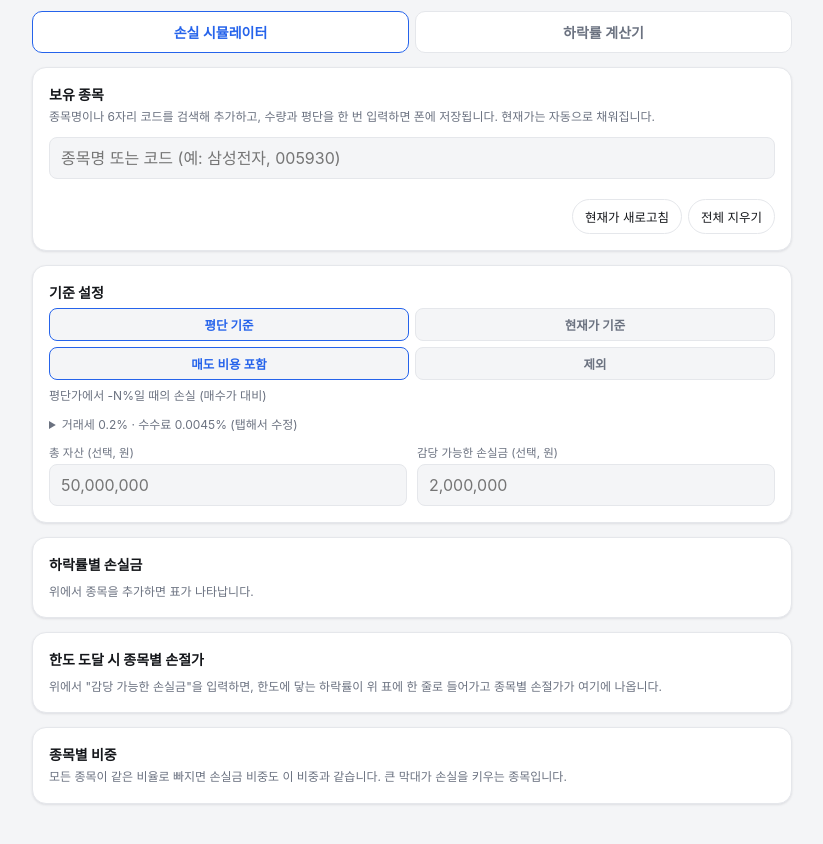
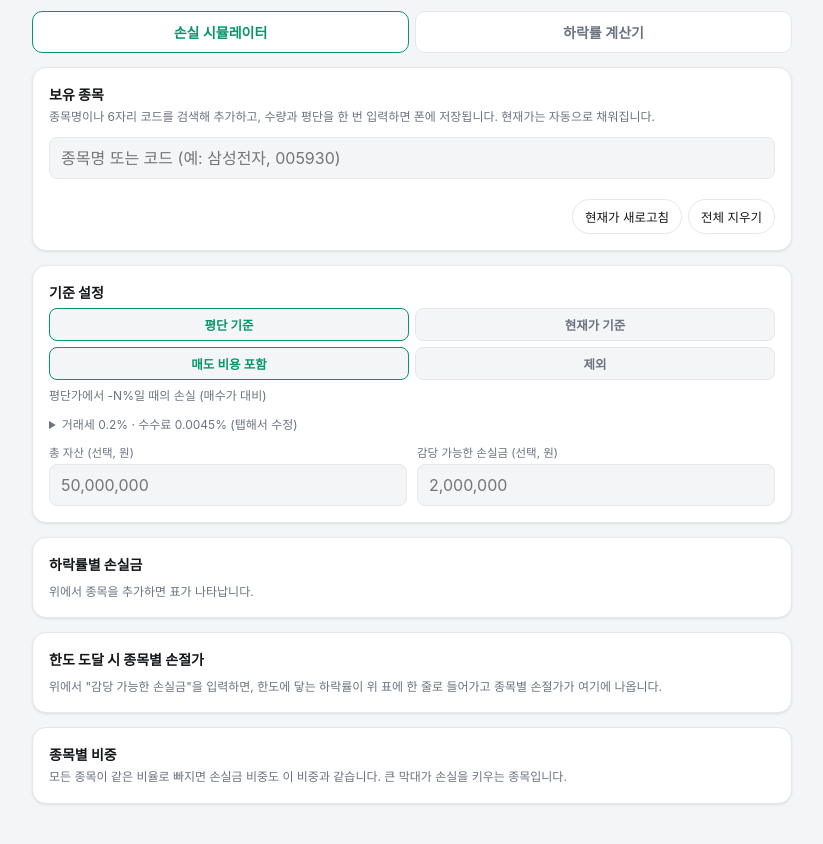
Before and after one commit to seanyang83/market-dashboard, a plain HTML site: page risk.html in a window 1280 px wide. Shown: the part 54-898 px from the top of the page, without its empty margins (228-1051 px from the left). Drawn offline with Linux system fonts and the light colour scheme.

Commit message:
/risk: 색 분위기 변경(손실 슬레이트, 포인트 에메랄드, 안전 구간 초록, 초과 배경 옅게) — 마음에 안 들면 revert
Co-Authored-By: Claude Sonnet 5.5 <noreply@anthropic.com>

```diff
--- a/risk.html
+++ b/risk.html
@@ -8,13 +8,13 @@
 <style>
   :root {
     --bg: #f4f5f7; --card-bg: #ffffff; --text: #14161a; --sub: #6b7280; --border: #e5e7eb;
-    --up: #d92d20; --down: #2563eb; --accent: #2563eb; --warn-bg: #fef2f2; --warn: #b42318;
+    --up: #d92d20; --down: #475569; --accent: #059669; --warn-bg: #fef2f2; --warn: #b42318;
     --ok: #16a34a; --shadow: 0 1px 2px rgba(16,24,40,.04), 0 1px 3px rgba(16,24,40,.06);
   }
   @media (prefers-color-scheme: dark) {
     :root {
       --bg: #0b0d10; --card-bg: #15181d; --text: #f2f3f5; --sub: #9aa1ac; --border: #262a31;
-      --up: #f87171; --down: #60a5fa; --accent: #60a5fa; --warn-bg: #2a1214; --warn: #fca5a5;
+      --up: #f87171; --down: #cbd5e1; --accent: #34d399; --warn-bg: #1d1517; --warn: #fca5a5;
       --ok: #4ade80; --shadow: 0 1px 2px rgba(0,0,0,.3), 0 1px 3px rgba(0,0,0,.3);
     }
   }
@@ -100,6 +100,7 @@
   td.pos, .pos { color: var(--up); }
   tr.over td { background: var(--warn-bg); }
   tr.over td.tot { color: var(--warn); }
+  tr.safe td.tot { color: var(--ok); }
   tr.lim td { font-weight: 700; border-top: 2px solid var(--warn); border-bottom: 2px solid var(--warn); }
   tr.lim td small { font-weight: 600; color: var(--warn); }
   tr.now td { font-weight: 700; border-top: 2px solid var(--accent); border-bottom: 2px solid var(--accent); background: color-mix(in srgb, var(--accent) 10%, var(--card-bg)); }
@@ -708,13 +709,14 @@
       var over = lv.now ? (limit > 0 && -tot >= limit) : (limit > 0 && isFinite(ps) && lv.p >= ps - 1e-9);
       var label = lv.now ? '<b>-' + lv.p.toFixed(2) + '%</b><small class="tg">현재</small>'
         : lv.lim ? '<b>-' + lv.p.toFixed(2) + '%</b><small class="tg">한도</small>' : '<b>-' + lv.p + '%</b>';
-      body += '<tr class="' + (over ? 'over ' : '') + (lv.lim ? 'lim ' : '') + (lv.now ? 'now' : '') + '"><td>' + label + '</td><td class="tot ' + cls(tot) + '">' + fmtS(tot) + (totalAsset > 0 ? '<small class="px c">' + pct(tot / totalAsset * 100) + '</small>' : '') + '</td>' + cells + '</tr>';
+      var safe = limit > 0 && isFinite(ps) && !over;           // 한도 안쪽(감당 범위)이면 합계를 초록으로
+      body += '<tr class="' + (over ? 'over ' : '') + (safe ? 'safe ' : '') + (lv.lim ? 'lim ' : '') + (lv.now ? 'now' : '') + '"><td>' + label + '</td><td class="tot ' + cls(tot) + '">' + fmtS(tot) + (totalAsset > 0 ? '<small class="px c">' + pct(tot / totalAsset * 100) + '</small>' : '') + '</td>' + cells + '</tr>';
     });
     $('tbl').innerHTML = '<div class="tbl-wrap"><table>' + head + body + '</table></div>' +
       '<div class="note">종목 칸 아래 작은 숫자는 그 하락률일 때의 주가입니다(호가단위 반올림).</div>' +
       (S.costOn ? '<div class="note">매도 비용 포함 (거래세 ' + (num(S.tax) || 0) + '% + 수수료 ' + (num(S.fee) || 0) + '%, ETF는 거래세 제외)</div>' : '<div class="note">매도 비용 제외 (가격 하락분만)</div>') +
       (ok.some(function (x) { return x.ai; }) ? '<div class="note">추가 매수 가정 반영: ' + ok.filter(function (x) { return x.ai; }).map(function (x) { return esc(x.h.name) + ' +' + fmt(x.ai.aq) + '주(' + x.ai.steps.map(function (st) { return st.n + '차'; }).join('·') + ') → 새 평단 ' + fmt(x.ai.an) + '원'; }).join(', ') + '</div>' : '') +
-      (nowRow ? '<div class="note">파란 테두리 "현재" 줄이 지금 평단 대비 손실 위치입니다(종목별 실제 손익 기준, 지금 팔 때의 비용 포함).</div>' : '') +
+      (nowRow ? '<div class="note">초록 테두리 "현재" 줄이 지금 평단 대비 손실 위치입니다(종목별 실제 손익 기준, 지금 팔 때의 비용 포함).</div>' : '') +
       (limit > 0 && isFinite(ps) ? '<div class="note">굵은 "한도" 줄이 손실 ' + fmt(limit) + '원에 정확히 닿는 하락률이고, 붉은 줄은 그 이상 구간입니다.</div>' : '');
 
     // 비중
```
Also changed, not shown: 1 other file.
